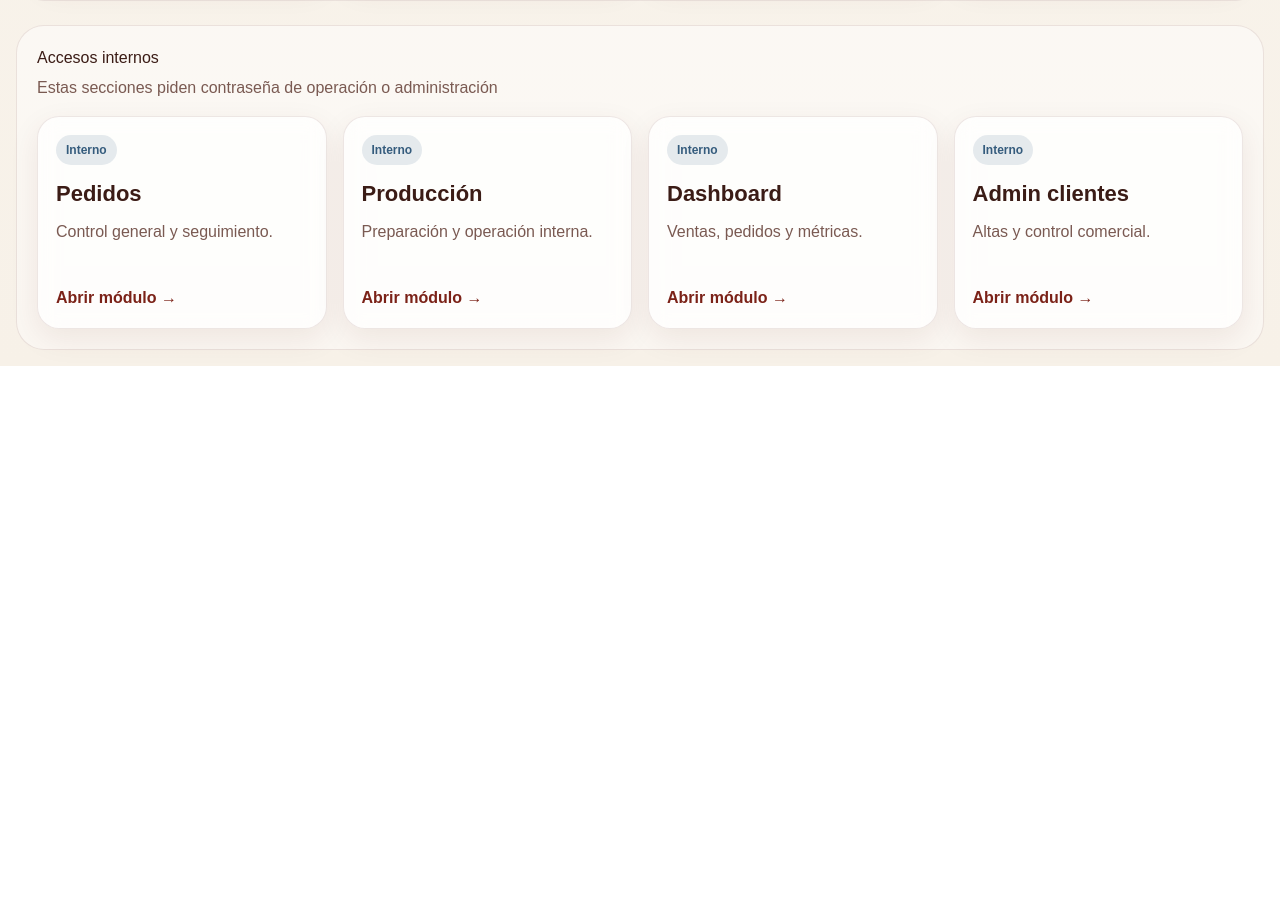
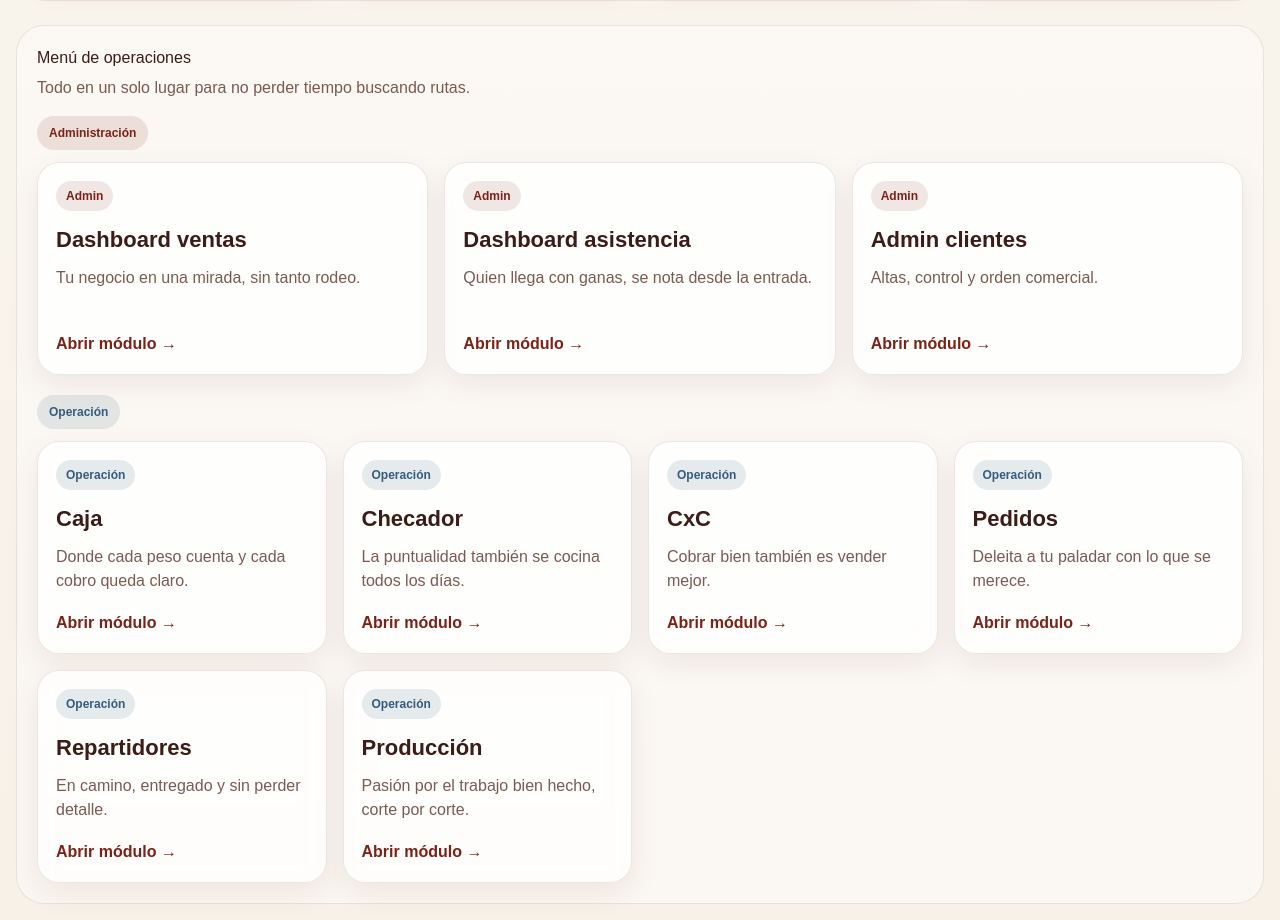
Before and after one commit to sergioscarniceria/sergioscarniceria, a Next.js app: page / in a window 1280 px wide. Shown: the part 1828-2748 px from the top of the page. Before the commit the page ends 2194 px from the top, so only its background shows below. Built offline with nearby package versions, Linux system fonts and the light colour scheme.

Commit message:
Landing con menu admin y operacion

```diff
--- a/src/app/page.tsx
+++ b/src/app/page.tsx
@@ -20,26 +20,54 @@ const COLORS = {
   shadow: "0 10px 30px rgba(91, 25, 15, 0.08)",
 };
 
-const internalModules = [
+const adminModules = [
+  {
+    title: "Dashboard ventas",
+    description: "Tu negocio en una mirada, sin tanto rodeo.",
+    href: "/admin/dashboard",
+  },
+  {
+    title: "Dashboard asistencia",
+    description: "Quien llega con ganas, se nota desde la entrada.",
+    href: "/admin/dashboard/asistencia",
+  },
+  {
+    title: "Admin clientes",
+    description: "Altas, control y orden comercial.",
+    href: "/admin/clientes",
+  },
+];
+
+const operationModules = [
+  {
+    title: "Caja",
+    description: "Donde cada peso cuenta y cada cobro queda claro.",
+    href: "/admin/caja",
+  },
+  {
+    title: "Checador",
+    description: "La puntualidad también se cocina todos los días.",
+    href: "/asistencia/checador",
+  },
+  {
+    title: "CxC",
+    description: "Cobrar bien también es vender mejor.",
+    href: "/admin/cxc",
+  },
   {
     title: "Pedidos",
-    description: "Control general y seguimiento.",
+    description: "Deleita a tu paladar con lo que se merece.",
     href: "/pedidos",
   },
   {
-    title: "Producción",
-    description: "Preparación y operación interna.",
-    href: "/produccion",
+    title: "Repartidores",
+    description: "En camino, entregado y sin perder detalle.",
+    href: "/repartidores",
   },
   {
-    title: "Dashboard",
-    description: "Ventas, pedidos y métricas.",
-    href: "/admin/dashboard",
-  },
-  {
-    title: "Admin clientes",
-    description: "Altas y control comercial.",
-    href: "/admin/clientes",
+    title: "Producción",
+    description: "Pasión por el trabajo bien hecho, corte por corte.",
+    href: "/produccion",
   },
 ];
 
@@ -337,14 +365,36 @@ export default function HomePage() {
 
         <div style={internalSectionStyle}>
   <div style={sectionHeaderStyle}>
-            <h2 style={{ margin: 0, color: COLORS.text }}>Accesos internos</h2>
+    <h2 style={{ margin: 0, color: COLORS.text }}>Menú de operaciones</h2>
     <p style={{ margin: "6px 0 0 0", color: COLORS.muted }}>
-              Estas secciones piden contraseña de operación o administración
+      Todo en un solo lugar para no perder tiempo buscando rutas.
     </p>
   </div>
 
+  <div
+    style={{
+      display: "grid",
+      gap: 20,
+    }}
+  >
+    <div>
+      <div
+        style={{
+          marginBottom: 12,
+          display: "inline-block",
+          padding: "8px 12px",
+          borderRadius: 999,
+          fontSize: 12,
+          fontWeight: 800,
+          background: "rgba(123, 34, 24, 0.12)",
+          color: COLORS.primary,
+        }}
+      >
+        Administración
+      </div>
+
       <div style={gridStyle}>
-            {internalModules.map((module) => (
+        {adminModules.map((module) => (
           <Link
             key={module.href}
             href={module.href}
@@ -353,12 +403,77 @@ export default function HomePage() {
               textDecoration: "none",
             }}
           >
-                <div style={internalBadgeStyle}>Interno</div>
+            <div
+              style={{
+                display: "inline-block",
+                padding: "6px 10px",
+                borderRadius: 999,
+                fontSize: 12,
+                fontWeight: 700,
+                marginBottom: 12,
+                background: "rgba(123, 34, 24, 0.10)",
+                color: COLORS.primary,
+              }}
+            >
+              Admin
+            </div>
+
             <div style={cardTitleStyle}>{module.title}</div>
             <div style={cardTextStyle}>{module.description}</div>
             <div style={cardFooterStyle}>Abrir módulo →</div>
           </Link>
         ))}
+      </div>
+    </div>
+
+    <div>
+      <div
+        style={{
+          marginBottom: 12,
+          display: "inline-block",
+          padding: "8px 12px",
+          borderRadius: 999,
+          fontSize: 12,
+          fontWeight: 800,
+          background: "rgba(53, 92, 125, 0.12)",
+          color: COLORS.info,
+        }}
+      >
+        Operación
+      </div>
+
+      <div style={gridStyle}>
+        {operationModules.map((module) => (
+          <Link
+            key={module.href}
+            href={module.href}
+            style={{
+              ...cardStyle,
+              textDecoration: "none",
+            }}
+          >
+            <div
+              style={{
+                display: "inline-block",
+                padding: "6px 10px",
+                borderRadius: 999,
+                fontSize: 12,
+                fontWeight: 700,
+                marginBottom: 12,
+                background: "rgba(53, 92, 125, 0.12)",
+                color: COLORS.info,
+              }}
+            >
+              Operación
+            </div>
+
+            <div style={cardTitleStyle}>{module.title}</div>
+            <div style={cardTextStyle}>{module.description}</div>
+            <div style={cardFooterStyle}>Abrir módulo →</div>
+          </Link>
+        ))}
+      </div>
+    </div>
   </div>
 </div>
         </div>
```
Lines whose indentation alone changed are shown as unchanged.
